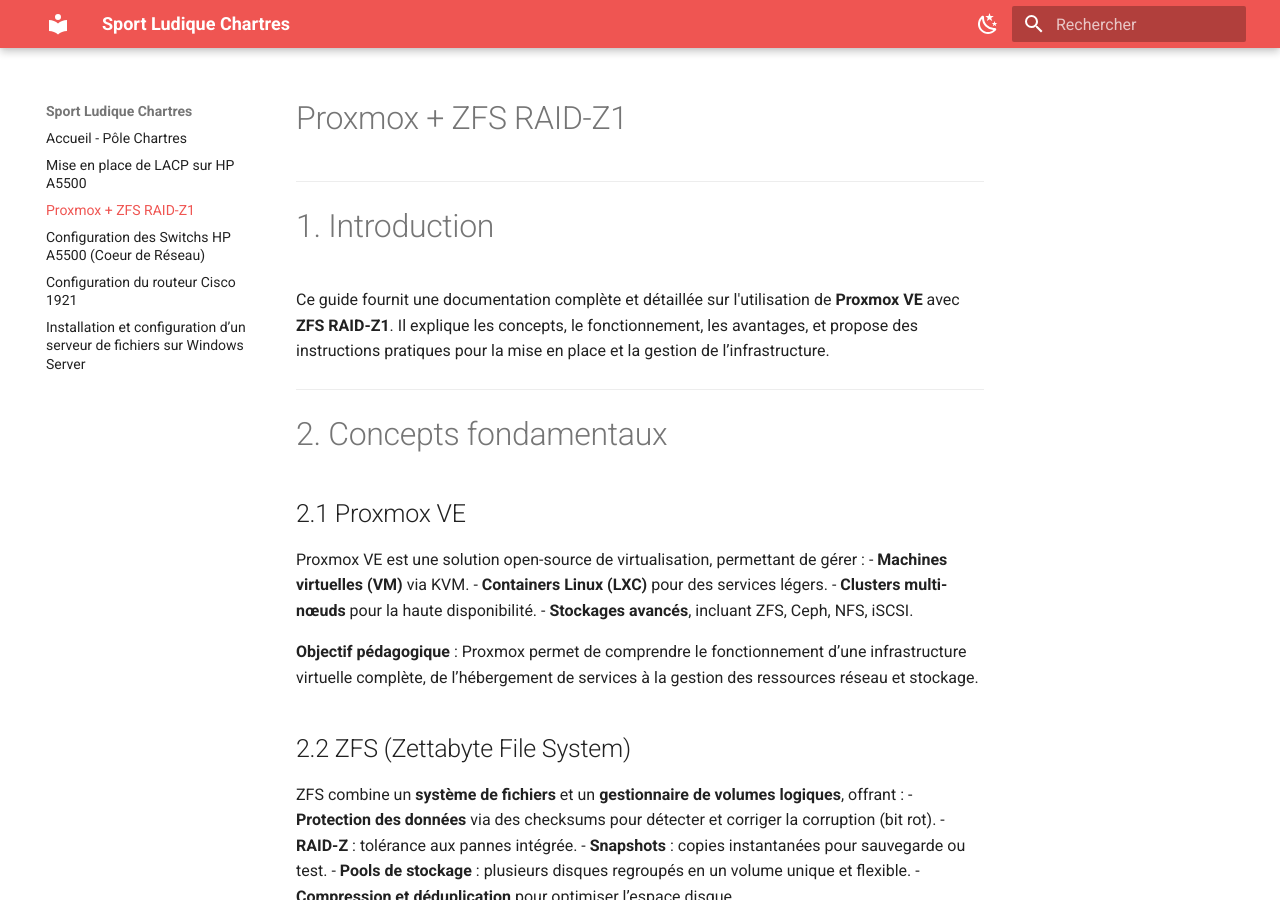
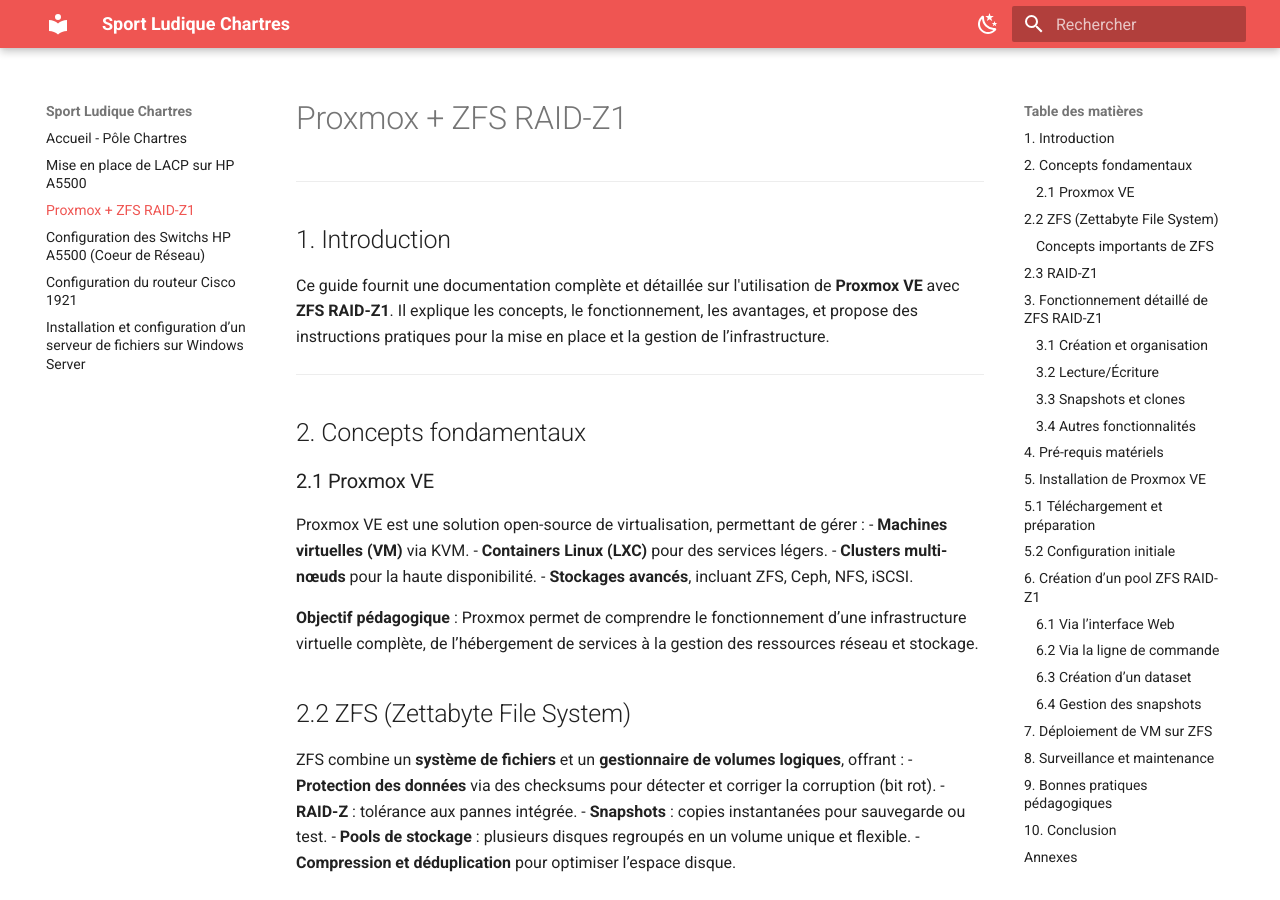
Before and after one commit to Sym-0ne/sport-ludique-Chartres, an MkDocs documentation site: the page built from docs/proxmox_zfs_guide.md, in a window 1280 px wide and 900 px high. Built offline with MkDocs 1.6.1 and Material for MkDocs 9.7.7, drawn with Linux system fonts in a browser that asks for light colours.

Commit message:
modif prox

````diff
--- a/docs/proxmox_zfs_guide.md
+++ b/docs/proxmox_zfs_guide.md
@@ -2,16 +2,15 @@
 
 ---
 
-# 1. Introduction
+## 1. Introduction
 
 Ce guide fournit une documentation complète et détaillée sur l'utilisation de **Proxmox VE** avec **ZFS RAID-Z1**. Il explique les concepts, le fonctionnement, les avantages, et propose des instructions pratiques pour la mise en place et la gestion de l’infrastructure.
 
 ---
 
-# 2. Concepts fondamentaux
+## 2. Concepts fondamentaux
 
-## 2.1 Proxmox VE
-
+### 2.1 Proxmox VE
 Proxmox VE est une solution open-source de virtualisation, permettant de gérer :
 - **Machines virtuelles (VM)** via KVM.
 - **Containers Linux (LXC)** pour des services légers.
@@ -21,7 +20,6 @@
 **Objectif pédagogique** : Proxmox permet de comprendre le fonctionnement d’une infrastructure virtuelle complète, de l’hébergement de services à la gestion des ressources réseau et stockage.
 
 ## 2.2 ZFS (Zettabyte File System)
-
 ZFS combine un **système de fichiers** et un **gestionnaire de volumes logiques**, offrant :
 - **Protection des données** via des checksums pour détecter et corriger la corruption (bit rot).
 - **RAID-Z** : tolérance aux pannes intégrée.
@@ -30,48 +28,41 @@
 - **Compression et déduplication** pour optimiser l’espace disque.
 
 ### Concepts importants de ZFS
-
 - **Pool** : volume logique regroupant plusieurs disques.
 - **Vdev** : unité de stockage à l’intérieur d’un pool (ex : RAID-Z1, miroir).
 - **Dataset** : sous-volume ZFS avec quotas, snapshots et options spécifiques.
 
 ## 2.3 RAID-Z1
-
 RAID-Z1 est l’équivalent de RAID 5 :
 - **Tolérance** : un disque peut tomber sans perte de données.
 - **Capacité utilisable** : N-1 disques (ex. 4x1To = 3To utilisables).
 - **Parité distribuée** : répartie sur tous les disques pour reconstruction automatique.
 - **Performance** : lecture rapide grâce au striping ; écriture légèrement plus lente que RAID 10 à cause du calcul de parité.
 
-# 3. Fonctionnement détaillé de ZFS RAID-Z1
+## 3. Fonctionnement détaillé de ZFS RAID-Z1
 
 ### 3.1 Création et organisation
-
 1. **Pool ZFS** : regroupe tous les disques sélectionnés.
 2. **Distribution des données** : chaque bloc de données est écrit sur plusieurs disques avec un bloc de parité.
 3. **Tolérance aux pannes** : si un disque tombe, ZFS reconstruit automatiquement ses données depuis la parité.
 
 ### 3.2 Lecture/Écriture
-
 - **Lecture** : parallélisée sur tous les disques du pool → très bonnes performances.
 - **Écriture** : nécessite le calcul de la parité → légèrement moins rapide que RAID 10.
 - **Reconstruction après panne** : lecture et calcul de parité sur les disques restants → plus sûr et rapide que RAID 5 classique grâce à ZFS.
 
 ### 3.3 Snapshots et clones
-
 - **Snapshots** : instantanés qui ne consomment que l’espace des modifications.
 - **Clones** : copies de datasets ou VMs dérivées d’un snapshot, idéales pour TP ou tests.
 
 ### 3.4 Autres fonctionnalités
-
 - **Compression automatique** : `lz4` recommandée, gain d’espace sans perte de performances.
 - **Checksums** : détecte la corruption et corrige automatiquement si possible.
 - **Gestion des quotas** : limiter l’espace disque par VM ou dataset.
 
 ---
 
-# 4. Pré-requis matériels
-
+## 4. Pré-requis matériels
 - **Disques** : 4 disques identiques pour éviter déséquilibre et erreurs.
 - **RAM** : minimum 8Go, 1Go conseillé par To de stockage pour ZFS.
 - **Processeur** : supporte la virtualisation (Intel VT-x ou AMD-V).
@@ -79,26 +70,23 @@
 
 ---
 
-# 5. Installation de Proxmox VE
+## 5. Installation de Proxmox VE
 
 ## 5.1 Téléchargement et préparation
-
 1. Télécharger l’ISO officiel depuis [proxmox.com](https://www.proxmox.com/en/downloads).
 2. Créer une clé USB bootable.
 3. Installer sur le serveur physique.
 
 ## 5.2 Configuration initiale
-
 - Définir l’adresse IP fixe.
 - Configurer le mot de passe root.
 - Vérifier l’accès à l’interface Web (`https://<ip-du-serveur>:8006`).
 
 ---
 
-# 6. Création d’un pool ZFS RAID-Z1
+## 6. Création d’un pool ZFS RAID-Z1
 
 ### 6.1 Via l’interface Web
-
 1. **Datacenter > Stockage > Ajouter > ZFS**
 2. Nommer le pool (`pool_zfs`).
 3. Sélectionner les 4 disques.
@@ -106,7 +94,6 @@
 5. Cliquer sur **Créer**.
 
 ### 6.2 Via la ligne de commande
-
 ```bash
 # Lister les disques disponibles
 lsblk
@@ -119,7 +106,6 @@
 ```
 
 ### 6.3 Création d’un dataset
-
 ```bash
 # Créer un dataset pour les VM
 zfs create pool_zfs/vmdata
@@ -132,7 +118,6 @@
 ```
 
 ### 6.4 Gestion des snapshots
-
 ```bash
 # Créer un snapshot
 zfs snapshot pool_zfs/vmdata@snapshot1
@@ -143,7 +128,7 @@
 
 ---
 
-# 7. Déploiement de VM sur ZFS
+## 7. Déploiement de VM sur ZFS
 1. Créer une VM dans Proxmox Web.
 2. Choisir `pool_zfs` comme stockage pour le disque principal.
 3. Activer les snapshots et la compression si nécessaire.
@@ -151,7 +136,7 @@
 
 ---
 
-# 8. Surveillance et maintenance
+## 8. Surveillance et maintenance
 - Vérifier l’état du pool : `zpool status`
 - Surveiller les alertes SMART des disques.
 - Faire des snapshots réguliers avant les TP critiques.
@@ -159,7 +144,7 @@
 
 ---
 
-# 9. Bonnes pratiques pédagogiques
+## 9. Bonnes pratiques pédagogiques
 - Toujours tester les snapshots avant de modifier les VMs.
 - Documenter chaque configuration pour TP et projets.
 - Expérimenter le clustering de nœuds pour comprendre la haute disponibilité.
@@ -167,7 +152,7 @@
 
 ---
 
-# 10. Conclusion
+## 10. Conclusion
 L’association **Proxmox VE + ZFS RAID-Z1** offre un environnement complet et pédagogique pour :
 - Comprendre la virtualisation (VM et containers).
 - Gérer un stockage sécurisé et tolérant aux pannes.
@@ -176,7 +161,7 @@
 
 ---
 
-# Annexes
+## Annexes
 - Commandes utiles :
 ```bash
 zpool list
````
Also changed, not shown: docs/index.md (+0 -2 lines).
